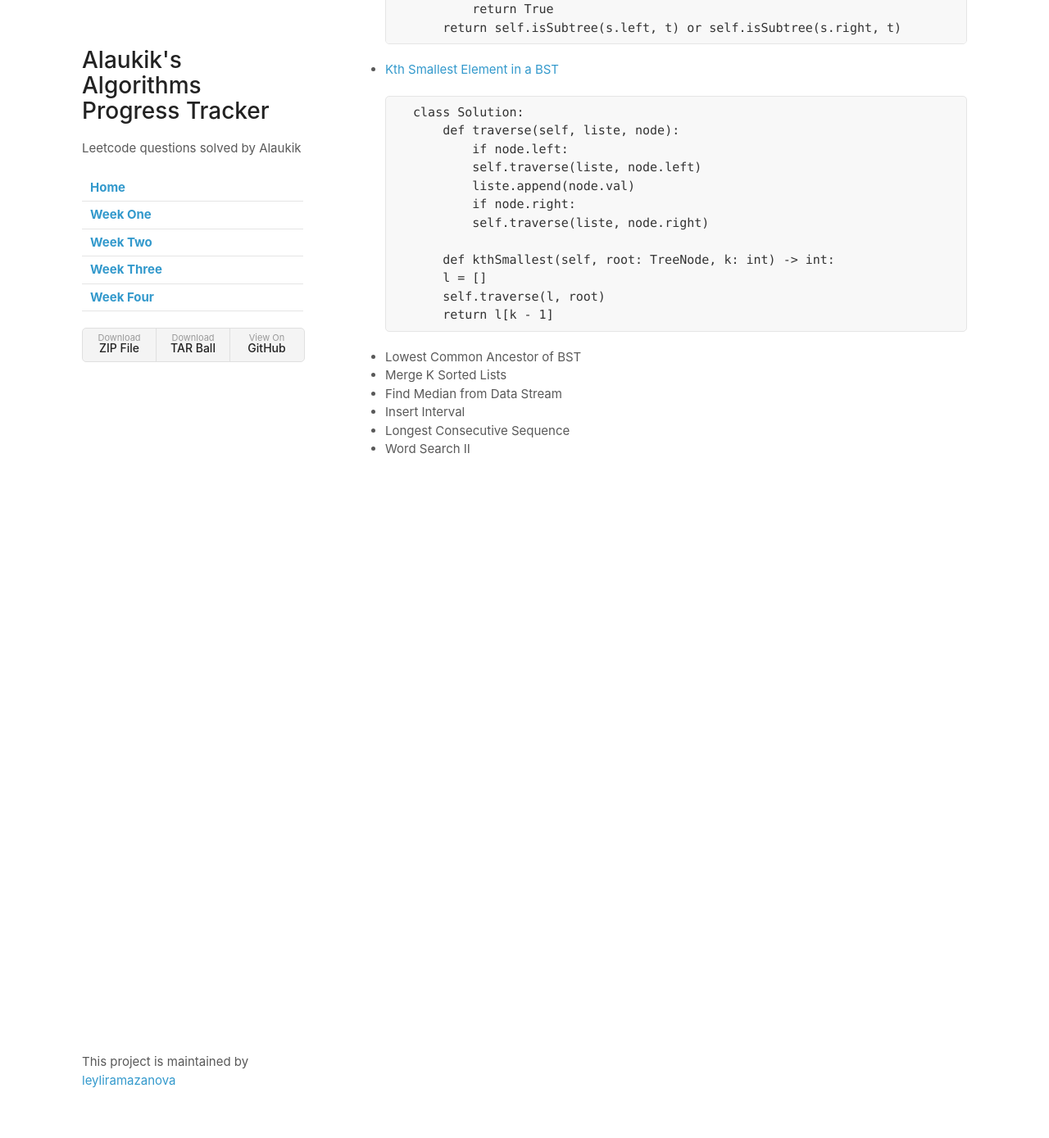
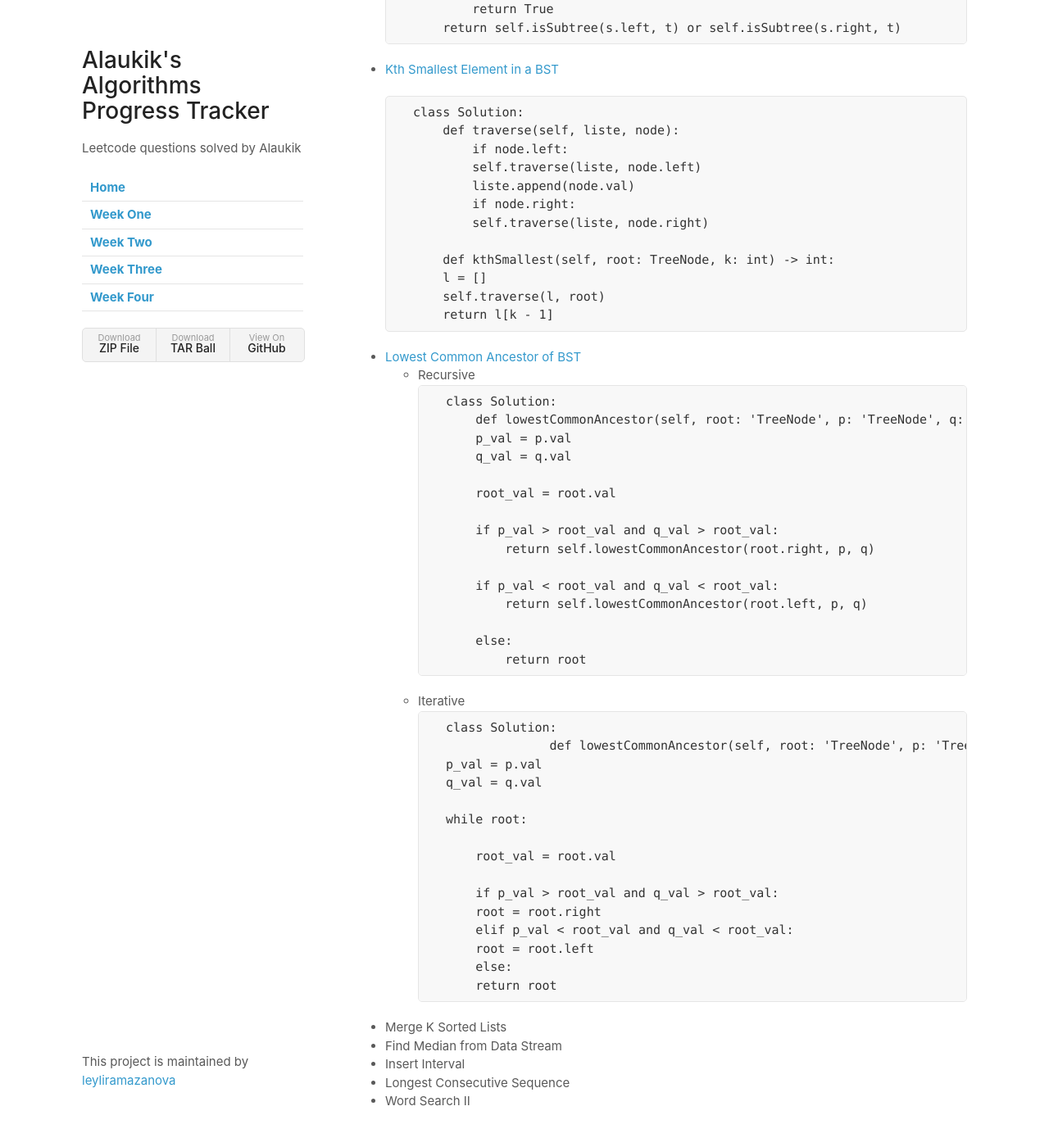
Before and after one commit to leyliramazanova/Five-Weeks-of-Leet-Code, a Jekyll site: the page built from weekFour.md, in a window 1280 px wide and 1400 px high, scrolled down 3125 px. Shown: the top 1389 px of the window at 82% size. Built offline with Jekyll 4.4.1, drawn with Linux system fonts in a browser that asks for light colours; our own code applies the rules of GitHub Pages for plain Markdown files; before the commit the page ends 3755 px from its top, so only the background shows below that.

Commit message:
Update weekFour.md

````diff
--- a/weekFour.md
+++ b/weekFour.md
@@ -155,7 +155,44 @@
 		self.traverse(l, root)
 		return l[k - 1]
 	```
-- Lowest Common Ancestor of BST
+- [Lowest Common Ancestor of BST]()
+	- Recursive
+	```python
+		class Solution:
+		    def lowestCommonAncestor(self, root: 'TreeNode', p: 'TreeNode', q: 'TreeNode') -> 'TreeNode':
+			p_val = p.val
+			q_val = q.val
+
+			root_val = root.val
+
+			if p_val > root_val and q_val > root_val:
+			    return self.lowestCommonAncestor(root.right, p, q)
+
+			if p_val < root_val and q_val < root_val:
+			    return self.lowestCommonAncestor(root.left, p, q)
+
+			else:
+			    return root
+	```
+
+	- Iterative
+	```python
+	class Solution:
+    		def lowestCommonAncestor(self, root: 'TreeNode', p: 'TreeNode', q: 'TreeNode') -> 'TreeNode':
+		p_val = p.val
+		q_val = q.val
+
+		while root:
+
+		    root_val = root.val
+
+		    if p_val > root_val and q_val > root_val:
+			root = root.right
+		    elif p_val < root_val and q_val < root_val:
+			root = root.left
+		    else:
+			return root
+	```
 - Merge K Sorted Lists
 - Find Median from Data Stream
 - Insert Interval
````
